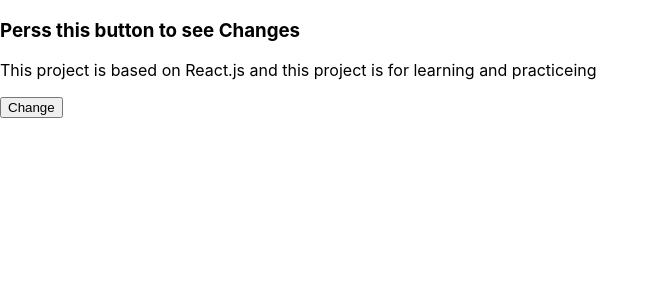
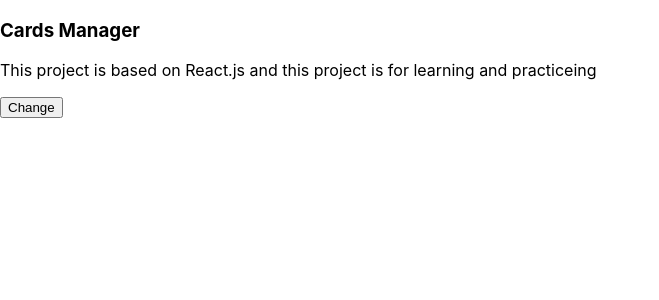
Before and after one commit to sumanbiswas18/React-Practice, a React app: page / in a window 1280 px wide. Shown: the top 300 px of the page, without its empty margins (0-659 px from the left). Built offline with nearby package versions, Linux system fonts and the light colour scheme.

Commit message:
Added component Lifecycle

```diff
--- a/src/components/Card/Card.js
+++ b/src/components/Card/Card.js
@@ -1,8 +1,9 @@
 import React from "react";
 import Cards from "./Cards/Cards";
 
-const Card = props =>
-  props.cards.map(card => {
+const Card = props => {
+  console.log("[Card.js] rendering.........");
+  return props.cards.map(card => {
     return (
       <Cards
         name={card.name}
@@ -11,5 +12,5 @@
       />
     );
   });
-
+};
 export default Card;
--- a/src/components/Card/Cards/Cards.js
+++ b/src/components/Card/Cards/Cards.js
@@ -1,6 +1,7 @@
 import React from "react";
 import cssClasses from "../css/Cards.css";
 const Cards = props => {
+  console.log("[Cards.js] Rendering.......");
   return (
     <div className={cssClasses.Card}>
       <div className={cssClasses.CardHeader}>
--- a/src/components/Cockpit/Cockpit.js
+++ b/src/components/Cockpit/Cockpit.js
@@ -10,7 +10,7 @@
 
   return (
     <div>
-      <h3>Perss this button to see Changes</h3>
+      <h3>{props.title}</h3>
       <p>
         This project is based on React.js and this project is for learning and
         practiceing
--- a/src/containers/App.js
+++ b/src/containers/App.js
@@ -4,6 +4,13 @@
 import Cockpit from "../components/Cockpit/Cockpit";
 
 class App extends Component {
+  // calling constructor
+  constructor(props) {
+    super(props);
+    console.log("[App.js] constructor.... ");
+  }
+
+  // setting state
   state = {
     Card: [
       { id: 1, name: "sanu" },
@@ -13,6 +20,13 @@
     showCard: false
   };
 
+  static getDriveStateFromProps(props, state) {
+    console.log("[App.js] getDriveStateFromProps...", props);
+    return state;
+  }
+  componentDidMount() {
+    console.log("[App.js] compinentDidMount....");
+  }
   toggleCardHanler = () => {
     const cardShow = this.state.showCard;
     this.setState({
@@ -37,6 +51,7 @@
   };
 
   render() {
+    console.log("[App.js] Rendering.....");
     let Card = null;
     if (this.state.showCard) {
       Card = (
@@ -49,6 +64,7 @@
     return (
       <div className={cssclass.App}>
         <Cockpit
+          title={this.props.title}
           showCard={this.state.showCard}
           toggle={this.toggleCardHanler}
         />
--- a/src/index.js
+++ b/src/index.js
@@ -4,7 +4,7 @@
 import App from "./containers/App";
 import * as serviceWorker from "./serviceWorker";
 
-ReactDOM.render(<App />, document.getElementById("root"));
+ReactDOM.render(<App title="Cards Manager" />, document.getElementById("root"));
 
 // If you want your app to work offline and load faster, you can change
 // unregister() to register() below. Note this comes with some pitfalls.
```
